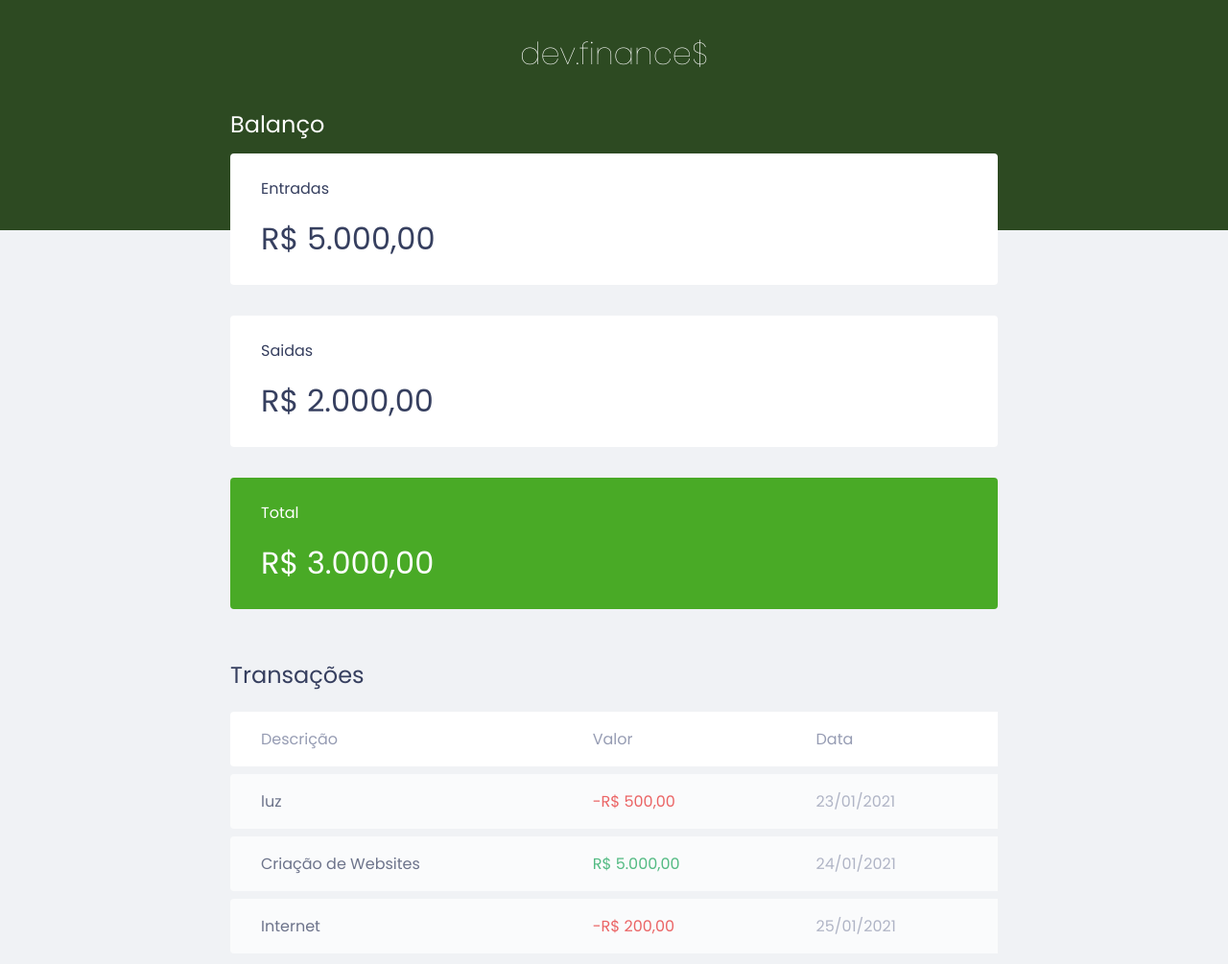
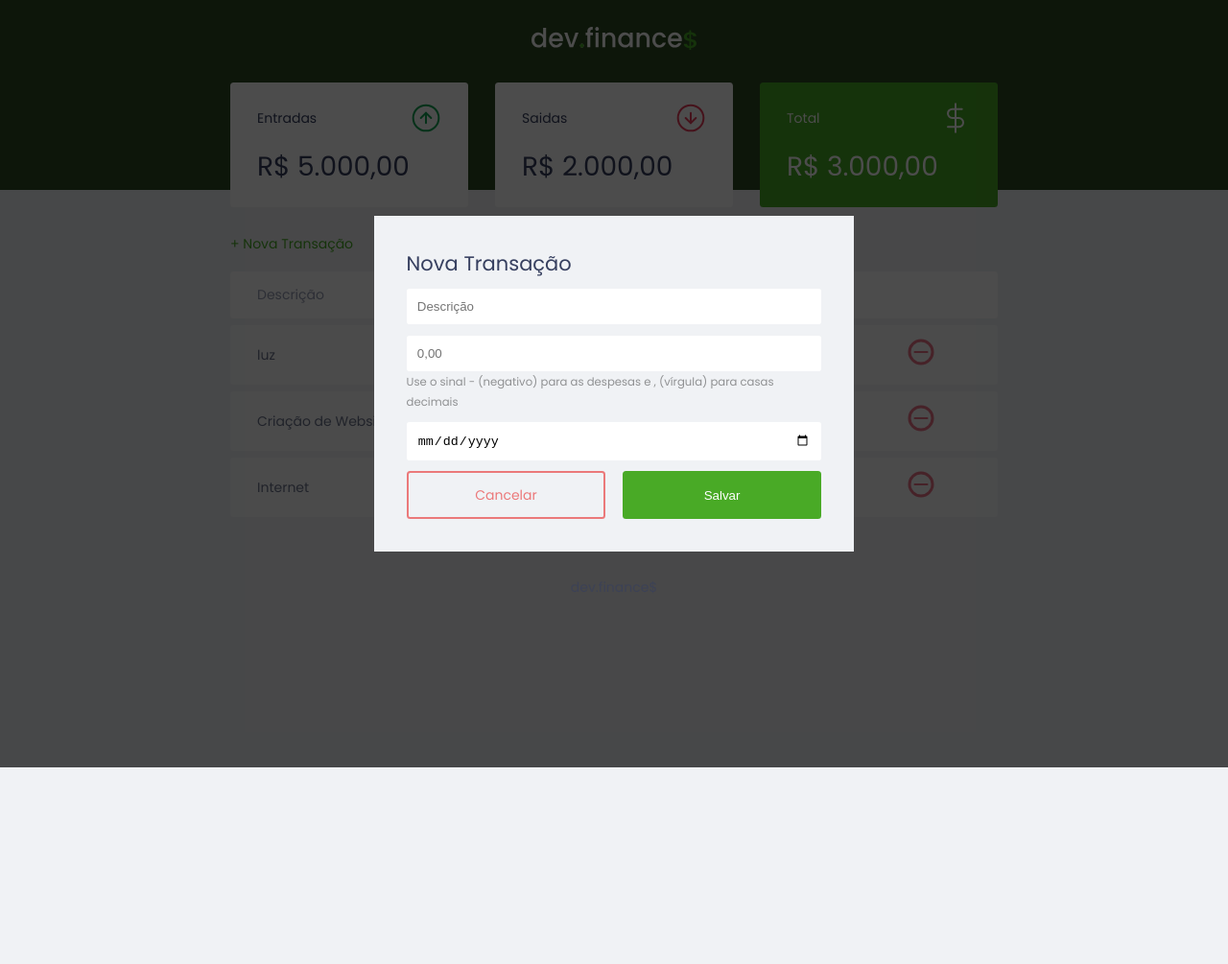
Before and after one commit to daramariabs/devfinaces-maratona-discover, a plain HTML site: page index.html in a window 1280 px wide. Shown: the top 1005 px of the page at 96% size. After the commit the page ends 800 px from the top, so only its background shows below. Drawn offline with Linux system fonts and the light colour scheme.

Commit message:
finalização do layout

```diff
--- a/index.html
+++ b/index.html
@@ -12,38 +12,50 @@
 </head>
 <body>
     <header>
-        <h1 id="logo">dev.finance$</h1>
+        <img src="./assets/logo.svg" alt="Logo dev Finance">
     </header>
 
     <main class="container">
         <section id="balance">
-            <h2>Balanço</h2>
+            <h2 class="sr-only">Balanço</h2>
 
             <div class="card">
-                <h3>Entradas</h3>
+                <h3>
+                    <span>Entradas</span>
+                    <img src="./assets/income.svg" alt="Imagem de entradas">
+                </h3>
                 <p>R$ 5.000,00</p>
             </div>
 
             <div class="card">
-                <h3>Saidas</h3>
+                <h3>
+                    <span>Saidas</span>
+                    <img src="./assets/expense.svg" alt="Imagem de saida">
+                </h3>
                 <p>R$ 2.000,00</p>
             </div>
 
             <div class="card total ">
-                <h3>Total</h3>
+                <h3>
+                    <span>Total</span>
+                    <img src="./assets/total.svg" alt="Imagem de total">
+                </h3>
                 <p>R$ 3.000,00</p>
             </div>
 
         </section>
 
         <section id="transaction">
-            <h2>Transações</h2>
+            <h2 class="sr-only">Transações</h2>
+
+            <a href="#" class="button new">+ Nova Transação</a>
             <table id="data-table">
                 <thead>
                     <tr>
                         <th>Descrição</th>
                         <th>Valor</th>
                         <th>Data</th>
+                        <th></th>
                     </tr>
                 </thead>
 
@@ -52,18 +64,21 @@
                         <td class="description">luz</td>
                         <td class="expense">-R$ 500,00</td>
                         <td class="date">23/01/2021</td>
+                        <td><img src="./assets/minus.svg" alt="Remover Transação"></td>
                     </tr>
 
                     <tr>
                         <td class="description">Criação de Websites</td>
                         <td class="income">R$ 5.000,00</td>
                         <td class="date">24/01/2021</td>
+                        <td><img src="./assets/minus.svg" alt="Remover Transação"></td>
                     </tr>
 
                     <tr>
                         <td class="description">Internet</td>
                         <td class="expense">-R$ 200,00</td>
                         <td class="date">25/01/2021</td>
+                        <td><img src="./assets/minus.svg" alt="Remover Transação"></td>
                     </tr>
                 </tbody>
 
@@ -71,6 +86,39 @@
         </section>
     </main>
 
+    <div class="modal-overlay active">
+        <div class="modal">
+           <div id="form">
+               <h2>Nova Transação</h2>
+               <form action="">
+                   <div class="input-group">
+                        <label class="sr-only" for="description">Descrição</label>
+                        <input type="text" name="description" id="description" placeholder="Descrição">
+                   </div>
+
+                   <div class="input-group">
+                        <label class="sr-only" for="amount">Valor</label>
+                        <input type="number" step="0.01" name="amount" id="amount" placeholder="0,00">
+
+                        <small class="help">
+                            Use o sinal - (negativo) para as despesas e , (vírgula) para casas decimais
+                        </small>
+                    </div>
+
+                    <div class="input-group">
+                        <label class="sr-only" for="date">Data</label>
+                        <input type="date" name="date" id="date" >
+                   </div>
+
+                   <div class="input-group actions">
+                       <a href="#" class="button cancel">Cancelar</a>
+                       <button>Salvar</button>
+                   </div>
+               </form>
+           </div>
+        </div>
+    </div>
+
     <footer>
         <p>dev.finance$</p>
     </footer>
--- a/style.css
+++ b/style.css
@@ -1,6 +1,9 @@
 /*Criando variaveis*/
 :root {
     --dark-blue: #363f5f;
+    --green: #49aa26;
+    --light-green: #3dd705;
+    --red: #e92929;
 }
 
 * {
@@ -9,9 +12,25 @@
     box-sizing: border-box;
 }
 
+html {
+    font-size: 93.75%;
+}
+
 body {
     background: #f0f2f5;
     font-family: 'Poppins', sans-serif;
+}
+
+.sr-only {
+    position: absolute;
+    width: 1px;
+    height: 1px;
+    padding: 0;
+    margin: -1px;
+    overflow: hidden;
+    clip: rect(0,0,0,0);
+    white-space: nowrap;
+    border-width: 0;
 }
 
 .container {
@@ -26,6 +45,57 @@ h2 {
     margin-bottom: 0.8rem;
     color: var(--dark-blue);
     font-weight: normal;
+}
+
+/*Links e botões---------------------------------------*/
+a {
+    color: var(--green);
+    text-decoration: none;
+}
+
+a:hover {
+    color:var(--light-green);
+}
+
+button {
+    width: 100%;
+    height: 50px;
+    border: none;
+
+    color: white;
+    background-color: var(--green);
+
+    padding: 0;
+    border-radius: .25rem;
+
+    cursor: pointer;
+}
+
+button:hover {
+    background: var(--light-green);
+}
+
+.button.new {
+    display: inline-block;
+    margin-bottom: .8rem;
+}
+
+.button.cancel {
+    color: var(--red);
+    border: var(--red) 2px solid;
+    border-radius: .25rem;
+
+    height: 50px;
+
+    display: flex;
+    align-items: center;
+    justify-content: center;
+
+    opacity: .6;
+}
+
+.button.cancel:hover {
+    opacity: 1;
 }
 
 /*Header----------------------------------------------------*/
@@ -62,6 +132,10 @@ header {
 .card h3 {
     font-weight: normal;
     font-size: 1rem;
+
+    display: flex;
+    align-items: center;
+    justify-content: space-between;
 }
 
 .card p {
@@ -72,15 +146,14 @@ header {
 }
 
 .card.total {
-    background: #49aa26;
+    background: var(--green);
     color: #fff;
 }
 
-
 #transaction {
-
+    display: block;
+    overflow-x: auto;
 }
-
 /*Table=======================*/
 #data-table {
     width: 100%;
@@ -93,6 +166,13 @@ table thead tr th:first-child,
 table tbody tr td:first-child {
     border-radius: .25rem 0 0 .25rem;
 }
+
+
+table thead th:last-child,
+table tbody td:last-child {
+    border-radius: 0 .25rem .25rem 0;
+}
+
 
 table thead th {
     background: #fff;
@@ -130,6 +210,74 @@ td.expense {
     color: #e92929;
 }
 
+/* modal ----------------*/
+.modal-overlay {
+    width: 100%;
+    height: 100%;
+
+    background: rgba(0, 0, 0, .7);
+
+    position: fixed;
+    top: 0;
+
+    display: flex;
+    align-items: center;
+    justify-content: center;
+
+    opacity: 0;
+    visibility: hidden;
+
+}
+
+.modal-overlay.active {
+    opacity: 1;
+    visibility: visible;
+}
+
+.modal {
+    background: #f0f2f5;
+    padding: 2.4rem;
+
+    width: 90%;
+    max-width: 500px;
+}
+
+#form {
+    max-width: 500px;
+}
+
+#form h2 {
+    margin-top: 0;
+}
+
+input {
+    border: none;
+    border-radius: .2rem;
+
+    padding: .8rem;
+
+    width: 100%;
+}
+
+.input-group {
+    margin-top: .8rem;
+}
+
+.input-group small {
+    opacity: .4;
+}
+
+.input-group.actions {
+    display: flex;
+    align-items: center;
+    justify-content: space-between;
+}
+
+.input-group.actions .button,
+.input-group.actions button {
+    width: 48%;
+}
+
 
 /*Footer----------------------------------------------------*/
 footer {
@@ -140,3 +288,19 @@ footer {
 
     opacity: .6;
 }
+
+/*Responsividade ----------------------------*/
+@media (min-width: 800px) {
+    html {
+        font-size: 87.5%;
+    }
+
+    #balance {
+        display: grid;
+        /*especificando os tamanhos das caixas*/
+        grid-template-columns: repeat(3, 1fr);
+        gap: 2rem;
+    }
+
+
+}
```
